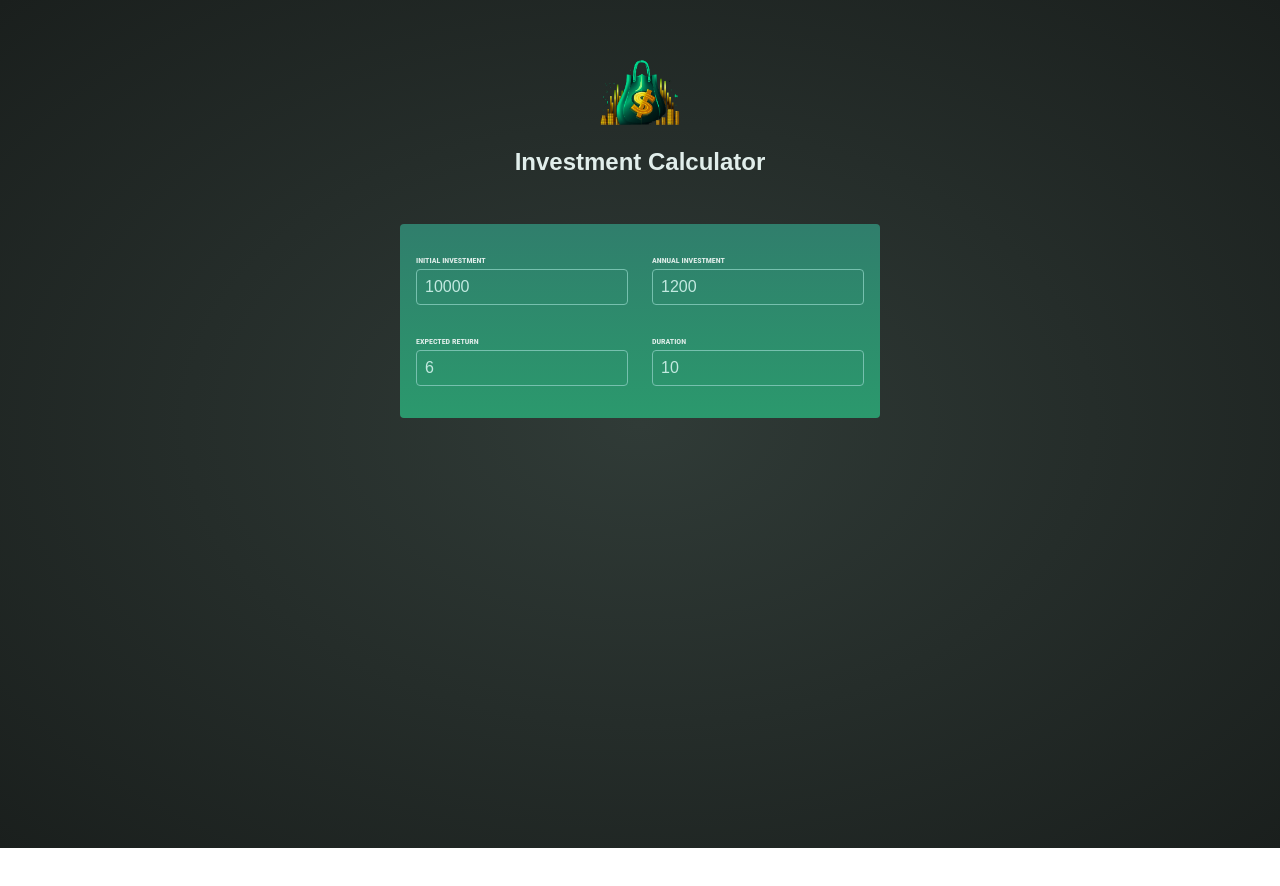
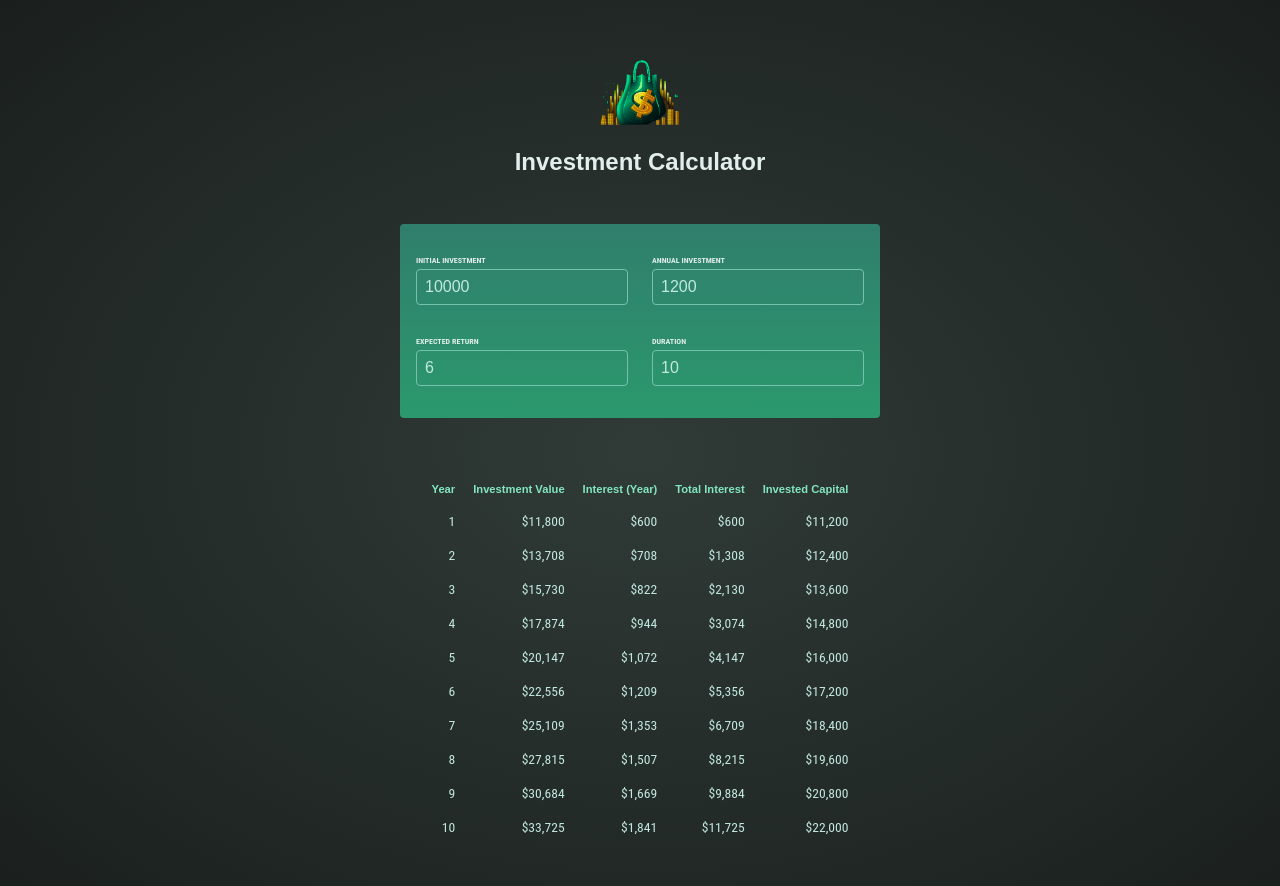
Before and after one commit to Gosia-Magdzik/InvestmentCalculator, a React (Create React App) app: page / in a window 1280 px wide. Shown: the top 886 px of the page. Before the commit the page ends 848 px from the top, so only its background shows below. Built offline with nearby package versions, Linux system fonts and the light colour scheme.

Commit message:
data cells calculations, map and dispaly

```diff
--- a/src/App.js
+++ b/src/App.js
@@ -16,7 +16,7 @@ function App() {
     setUserInput(prevUserInput => {
         return {
             ...prevUserInput,
-            [inputIdentifier]: newValue
+            [inputIdentifier]: +newValue //+ is forcing for a number value
         };
     });
 }
--- a/src/components/Results/index.js
+++ b/src/components/Results/index.js
@@ -4,11 +4,40 @@ import { ResultsWrapper,
         TableBody,
         Center,
 } from './styled';
+import { calculateInvestmentResults, formatter } from '../../util/investment';
 
 export const Results = ({ userInput }) => {
+
+  const resultsData = calculateInvestmentResults(userInput);
+  const initialInvestment = resultsData[0].valueEndOfYear - resultsData[0].interest - resultsData[0].annualInvestment;
+
   return (
     <ResultsWrapper>
+      <thead>
+        <tr>
+          <TableHead>Year</TableHead>
+          <TableHead>Investment Value</TableHead>
+          <TableHead>Interest (Year)</TableHead>
+          <TableHead>Total Interest</TableHead>
+          <TableHead>Invested Capital</TableHead>
+        </tr>
+      </thead>
+      <TableBody>
+        {resultsData.map(yearData => {
+          const totalInterest = yearData.valueEndOfYear - yearData.annualInvestment * yearData.year - initialInvestment;
+          const totalAmountInvested = yearData.valueEndOfYear - totalInterest;
 
+          return (
+            <tr key={yearData.year}>
+              <td>{yearData.year}</td>
+              <td>{formatter.format(yearData.valueEndOfYear)}</td>
+              <td>{formatter.format(yearData.interest)}</td>
+              <td>{formatter.format(totalInterest)}</td>
+              <td>{formatter.format(totalAmountInvested)}</td>
+            </tr>
+          )
+        })}
+      </TableBody>
     </ResultsWrapper>
   )
 }
--- a/src/components/Results/styled.js
+++ b/src/components/Results/styled.js
@@ -9,7 +9,7 @@ export const ResultsWrapper = styled.table`
     text-align: right;
 `
 
-export const TableHead = styled.thead`
+export const TableHead = styled.th`
     font-size: 0.7rem;
     color: #83e6c0;
 `
```
Also changed, not shown: src/util/investment.js (+1 -6 lines).
